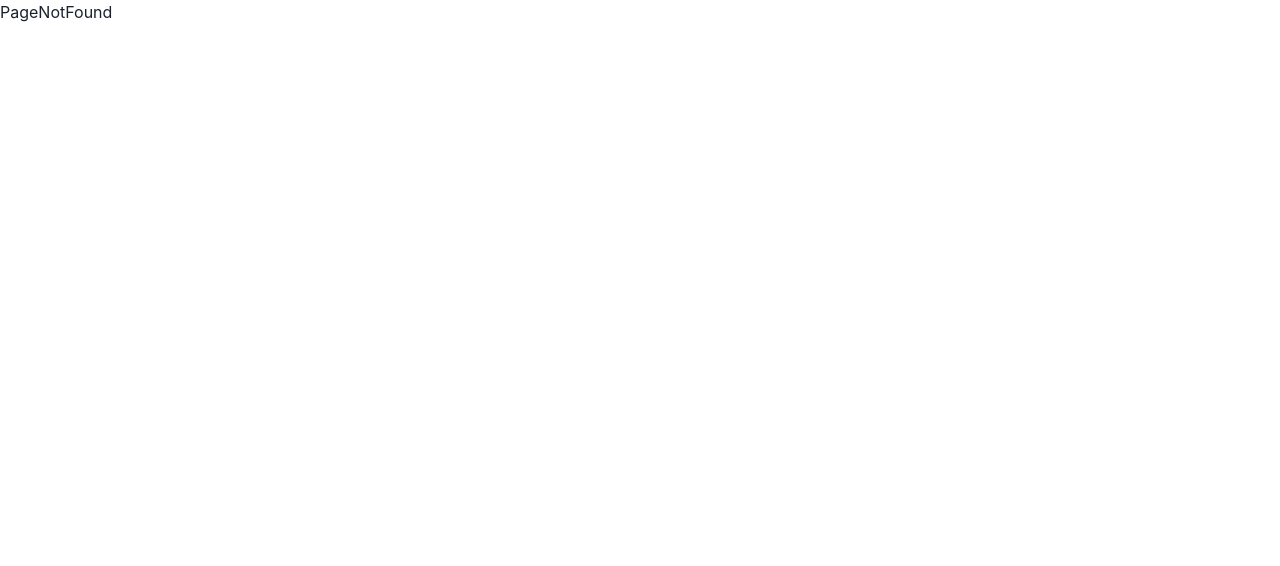
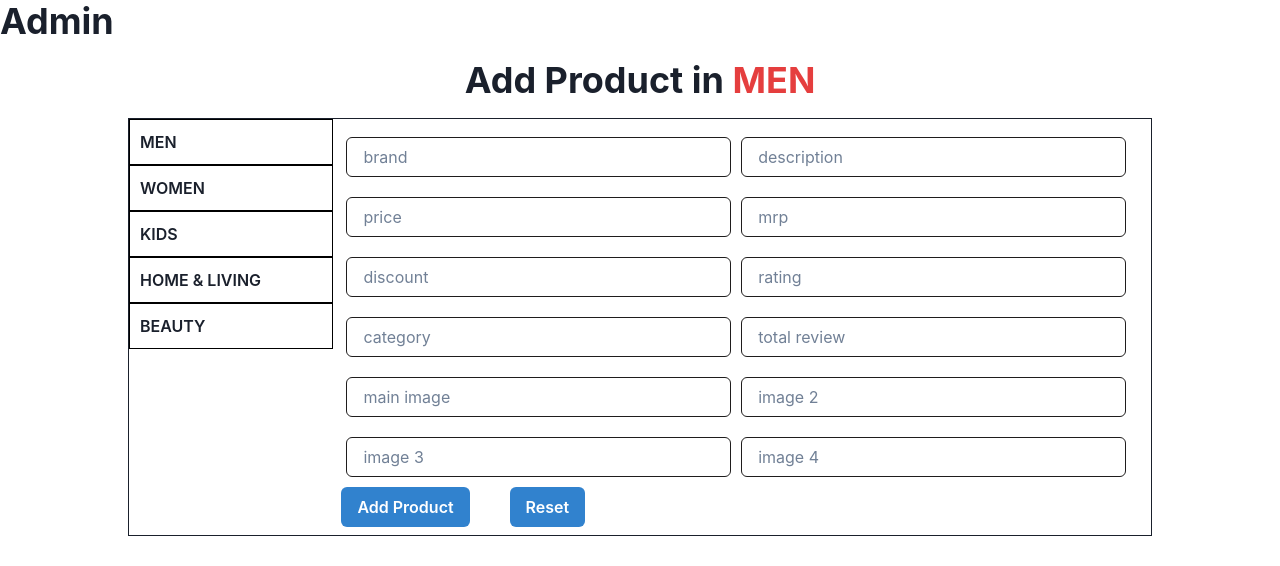
Before and after one commit to Vishwa9011/Apni_Dukaan, a React (Vite) app: page /admin in a window 1280 px wide. Shown: the top 566 px of the page. Built offline with nearby package versions, Linux system fonts and the light colour scheme.

Commit message:
add product in admin side

```diff
--- /dev/null
+++ b/src/Admin/Pages/AddProduct/Add-product.css
@@ -0,0 +1,21 @@
+.category-link {
+     display: flex;
+     flex-direction: column;
+}
+
+.category-link p {
+     padding: 10px;
+     border: 1px solid black;
+     cursor: pointer;
+     font-weight: 600;
+}
+
+.category-link>p:hover {
+     background: rgb(215, 215, 215);
+}
+
+.add-product input {
+     width: 48%;
+     margin: 10px 5px;
+     border: 1px solid rgb(31, 29, 29);
+}
--- /dev/null
+++ b/src/Admin/Pages/AddProduct/AddProduct.tsx
@@ -0,0 +1,93 @@
+import { Box, Button, Heading, Input, Text } from '@chakra-ui/react'
+import { addDoc, collection } from 'firebase/firestore';
+import React, { useState } from 'react'
+import { IProduct } from '../../../Constants/Constatn';
+import { db } from '../../../Firebase/FirebaseConfig';
+import './Add-product.css'
+
+const initialState: IProduct = {
+     brand: "",
+     description: "",
+     price: 0,
+     mrp: 0,
+     discount: 0,
+     rating: '',
+     totalReview: "",
+     category: "",
+     images: {
+          image1: '',
+          image2: '',
+          image3: ''
+     },
+     defaultImage: "",
+}
+
+const AddProduct = () => {
+     const [category, setCategory] = useState<string>('men');
+     const [product, setProduct] = useState<IProduct>(initialState);
+
+     // todo: setproduct detail onChange in input
+     const HandleChange = (e: React.ChangeEvent<HTMLInputElement>) => {
+          if ((e.target.name).slice(0, 5) !== 'image') {
+               if (e.target.name === 'price' || e.target.name === 'mrp' || e.target.name === 'discount' || e.target.name === "rating") {
+                    setProduct(prev => ({ ...prev, [e.target.name]: +(e.target.value) }));
+               } else setProduct(prev => ({ ...prev, [e.target.name]: e.target.value }));
+          } else {
+               if (e.target.name === 'image0') {
+                    setProduct(prev => ({ ...prev, defaultImage: e.target.value }))
+               } else setProduct(prev => ({ ...prev, images: { ...prev.images, [e.target.name]: e.target.value } }))
+          }
+     }
+
+     // todo: add product into the database in specific path
+     const AddProductIntoDb = () => {
+          if (!product.brand || !product.category || !product.defaultImage || !product.description || !product.price || !product.images.image1 || !product.mrp) {
+               alert("please fill required feilds");
+               return;
+          }
+          // * collection ref of product;
+          const productRef = collection(db, `shop/${category}/${category}Data`);
+          addDoc(productRef, product)
+               .then(() => {
+                    setProduct(initialState)
+                    alert('product added')
+               })
+               .catch(err => console.log(err))
+     }
+
+     return (
+          <Box w='80%' m='auto'>
+               <Heading textAlign={'center'} my='4'> Add Product in <Text color={'red.500'} as='span' textTransform={'uppercase'}>{category}</Text></Heading>
+               <Box display={'flex'} border='1px'>
+                    <Box w='20%' className='category-link'>
+                         <Text onClick={() => setCategory('men')}>MEN</Text>
+                         <Text onClick={() => setCategory('women')}>WOMEN</Text>
+                         <Text onClick={() => setCategory('kids')}>KIDS</Text>
+                         <Text onClick={() => setCategory('home&living')}>HOME & LIVING</Text>
+                         <Text onClick={() => setCategory('beauty')}>BEAUTY</Text>
+                    </Box>
+                    <Box w='80%' p='2'>
+                         <Box className='add-product' w='100%'>
+                              <Input value={product?.brand} name='brand' onChange={HandleChange} placeholder='brand' />
+                              <Input value={product?.description} name='description' onChange={HandleChange} placeholder='description' />
+                              <Input value={product?.price || ''} name='price' onChange={HandleChange} placeholder='price' />
+                              <Input value={product?.mrp || ''} name='mrp' onChange={HandleChange} placeholder='mrp' />
+                              <Input value={product?.discount || ''} name='discount' onChange={HandleChange} placeholder='discount' />
+                              <Input value={product?.rating || ''} name='rating' onChange={HandleChange} placeholder='rating' />
+                              <Input value={product?.category} name='category' onChange={HandleChange} placeholder='category' />
+                              <Input value={product?.totalReview} name='totalReview' onChange={HandleChange} placeholder='total review' />
+                              <Input value={product?.defaultImage} name='image0' onChange={HandleChange} placeholder='main image' />
+                              <Input value={product?.images?.image1} name='image1' onChange={HandleChange} placeholder='image 2' />
+                              <Input value={product?.images?.image2} name='image2' onChange={HandleChange} placeholder='image 3' />
+                              <Input value={product?.images?.image3} name='image3' onChange={HandleChange} placeholder='image 4' />
+                         </Box>
+                         <Button bg='blue.500' color={'white'} mr='10' onClick={AddProductIntoDb}>Add Product</Button>
+                         <Button bg='blue.500' color={'white'} onClick={() => setProduct(initialState)}>Reset</Button>
+                    </Box>
+               </Box>
+
+          </Box>
+     )
+}
+
+export default AddProduct
--- /dev/null
+++ b/src/Admin/Pages/Home/Admin.tsx
@@ -0,0 +1,16 @@
+import { Box, Heading, Input } from '@chakra-ui/react'
+import React from 'react'
+import AddProduct from '../AddProduct/AddProduct'
+
+const Admin = () => {
+
+
+     return (
+          <Box>
+               <Heading>Admin</Heading>
+               <AddProduct />
+          </Box>
+     )
+}
+
+export default Admin
--- a/src/Application.tsx
+++ b/src/Application.tsx
@@ -1,5 +1,6 @@
 import React from 'react'
 import { Route, Routes } from 'react-router-dom'
+import Admin from './Admin/Pages/Home/Admin'
 import Cart from './Pages/Cart/Cart'
 import Home from './Pages/Home/Home'
 import Login from './Pages/Login/Login'
@@ -15,6 +16,7 @@ const Application = () => {
                <Route path='cart' element={<Cart />} />
                <Route path='wishlist' element={<Wishlist />} />
                <Route path='login' element={<Login />} />
+               <Route path='admin' element={<Admin />} />
                <Route path='*' element={<PageNotFound />} />
           </Routes>
      )
--- a/src/ProtectedRoute.tsx
+++ b/src/ProtectedRoute.tsx
@@ -8,4 +8,4 @@ const ProtectedRoute = ({ children }: Ichildren) => {
      return children;
 }
 
-export default ProtectedRoute
+export default ProtectedRoute;
```
Also changed, not shown: src/Components/Card/Card.tsx (added, +9 -0 lines), src/Constants/Constatn.ts (+9 -7 lines), src/Components/Card/Card.module.css (added).
